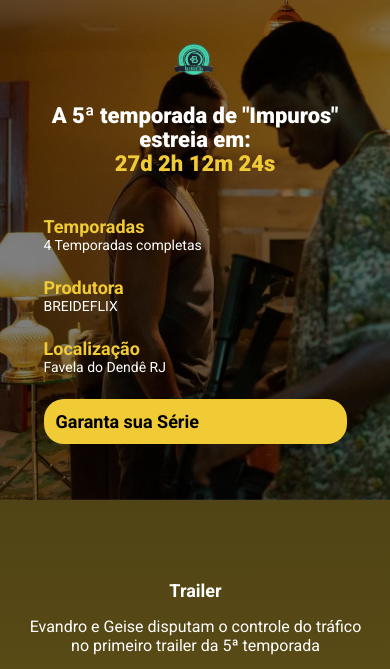
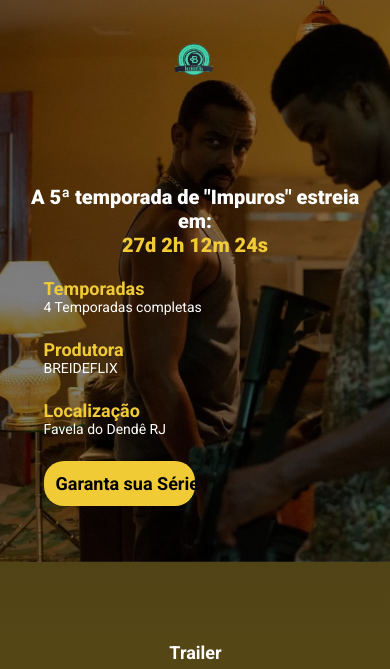
Before and after one commit to Wanderson-Santoss/Contador_tempo_data_hr, a website built with Parcel: page src/index.html in a window 390 px wide. Shown: the top 669 px of the page. Built offline with nearby package versions, Linux system fonts and the light colour scheme.

Commit message:
Ajustando a responsividade do hero

```diff
--- a/src/styles/_hero.scss
+++ b/src/styles/_hero.scss
@@ -51,9 +51,10 @@
         }
 
         &__text{
-            font-size: 22px;
+            font-size: 20px;
             line-height: 24px;
-            margin: 24px 0;
+            padding-top: 100px;
+            margin: 5px 0;
 
         }
     }
--- a/src/styles/components/_buttons.scss
+++ b/src/styles/components/_buttons.scss
@@ -16,7 +16,7 @@
 
     @media (max-width:640px){
         display: block;
-        width: 100%;
+        width: 50%;
     }
 
     @media (max-width:1024px){
```
